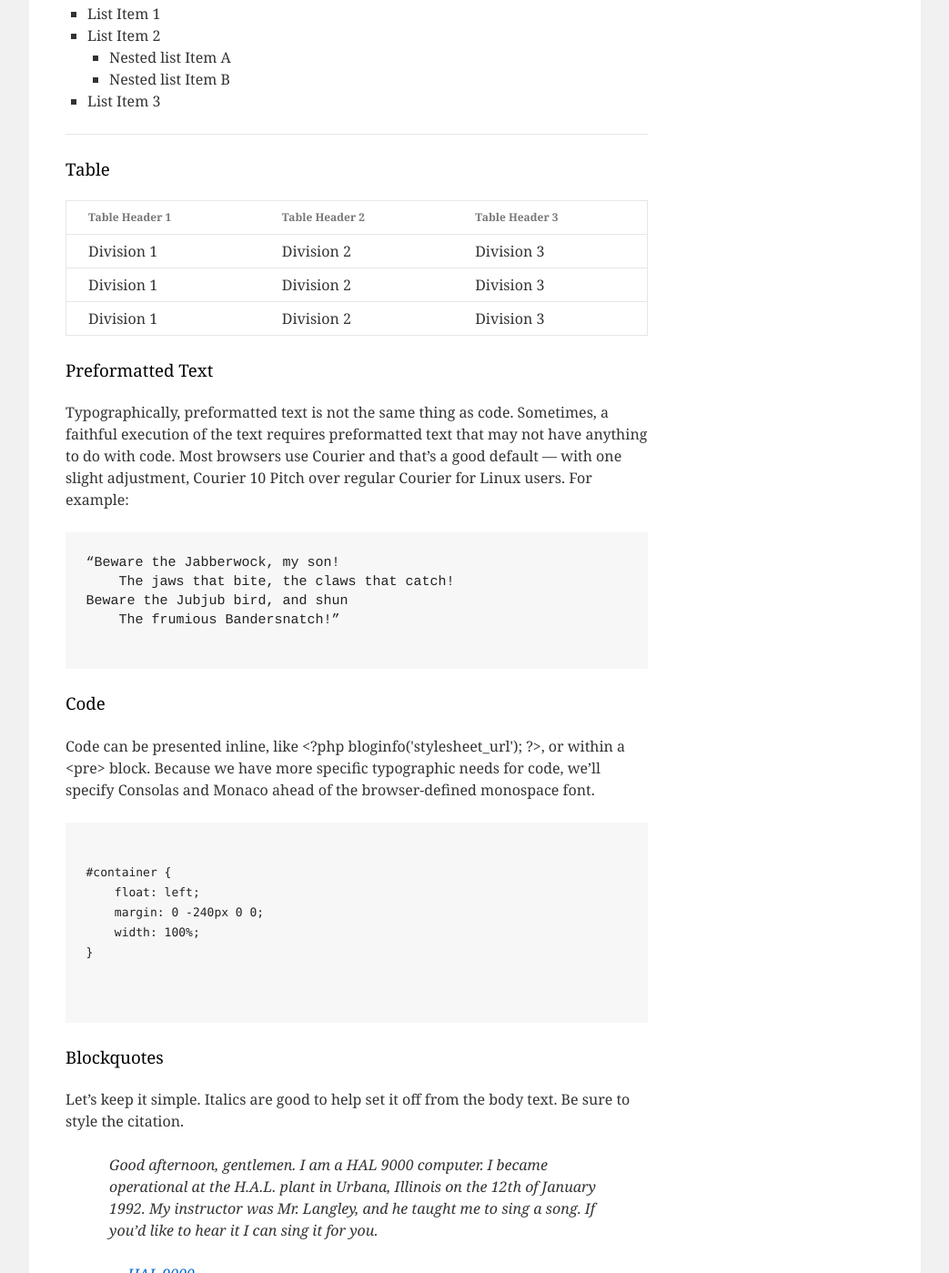
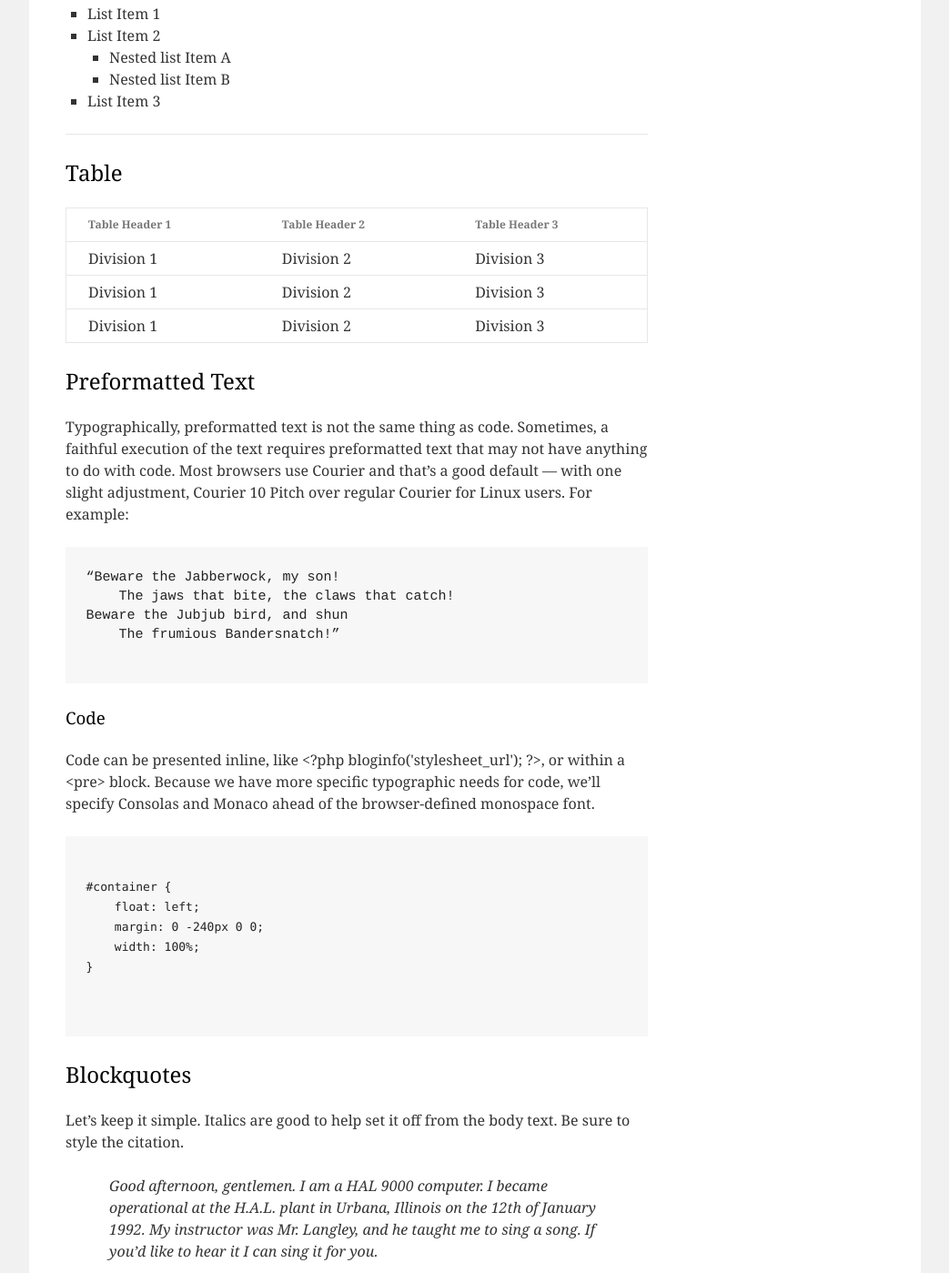
Before and after one commit to OlehMarko/olehmarko.github.io, a plain HTML site: page index.html in a window 1280 px wide. Shown: the part 1345-2744 px from the top of the page at 91% size, without its empty margins (118-1161 px from the left). Drawn offline with Linux system fonts and the light colour scheme.

Commit message:
Create index.html

```diff
--- a/index.html
+++ b/index.html
@@ -70,7 +70,7 @@
                             <li>List Item 3</li>
                         </ul>
                         <hr>
-                        <h3>Table</h3>
+                        <h2>Table</h2>
                         <table>
                             <thead>
                                 <tr>
@@ -97,7 +97,7 @@
                                 </tr>
                             </tbody>
                         </table>
-                        <h3>Preformatted Text</h3>
+                        <h2>Preformatted Text</h2>
                         <p>Typographically, preformatted text is not the same thing as code. Sometimes, a faithful
                         execution of the text requires preformatted text that may not have anything to do with code.
                         Most browsers use Courier and that’s a good default — with one slight adjustment,
@@ -121,7 +121,7 @@ Beware the Jubjub bird, and shun
 }
                             </code>
                         </pre>
-                        <h3>Blockquotes</h3>
+                        <h2>Blockquotes</h2>
                         <p>Let’s keep it simple. Italics are good to help set it off from the body text. Be sure to style the citation.</p>
                         <blockquote cite="#">
                         Good afternoon, gentlemen. I am a HAL 9000
```
